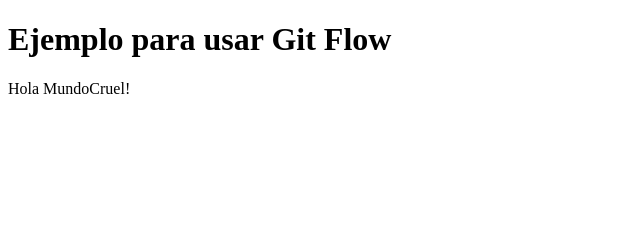
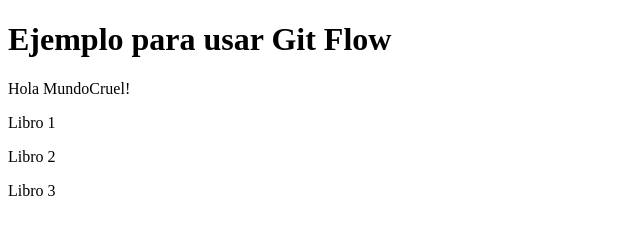
Before and after one commit to joseluna26/gitflow, a plain HTML site: page index.html in a window 1280 px wide. Shown: the whole page, without its empty margins (0-640 px from the left). Drawn offline with Linux system fonts and the light colour scheme.

Commit message:
Se agregaron articulos

```diff
--- a/index.html
+++ b/index.html
@@ -8,5 +8,16 @@
 <body>
     <h1>Ejemplo para usar Git Flow</h1>
     <p>Hola MundoCruel!</p>
+    <section>
+        <article>
+            <p>Libro 1</p>
+        </article>
+        <article>
+            <p>Libro 2</p>
+        </article>
+        <article>
+            <p>Libro 3</p>
+        </article>
+    </section>
 </body>
 </html>
```
